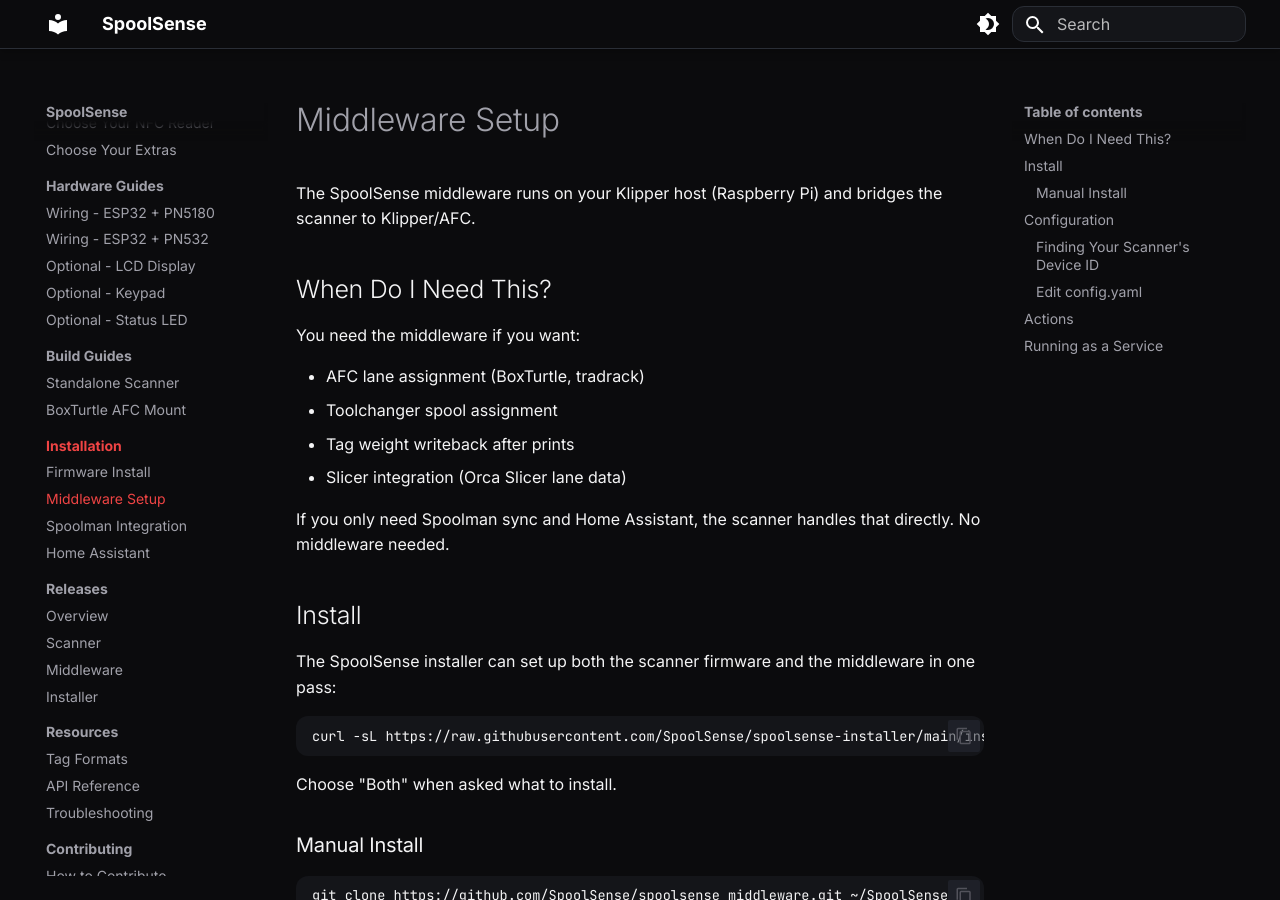
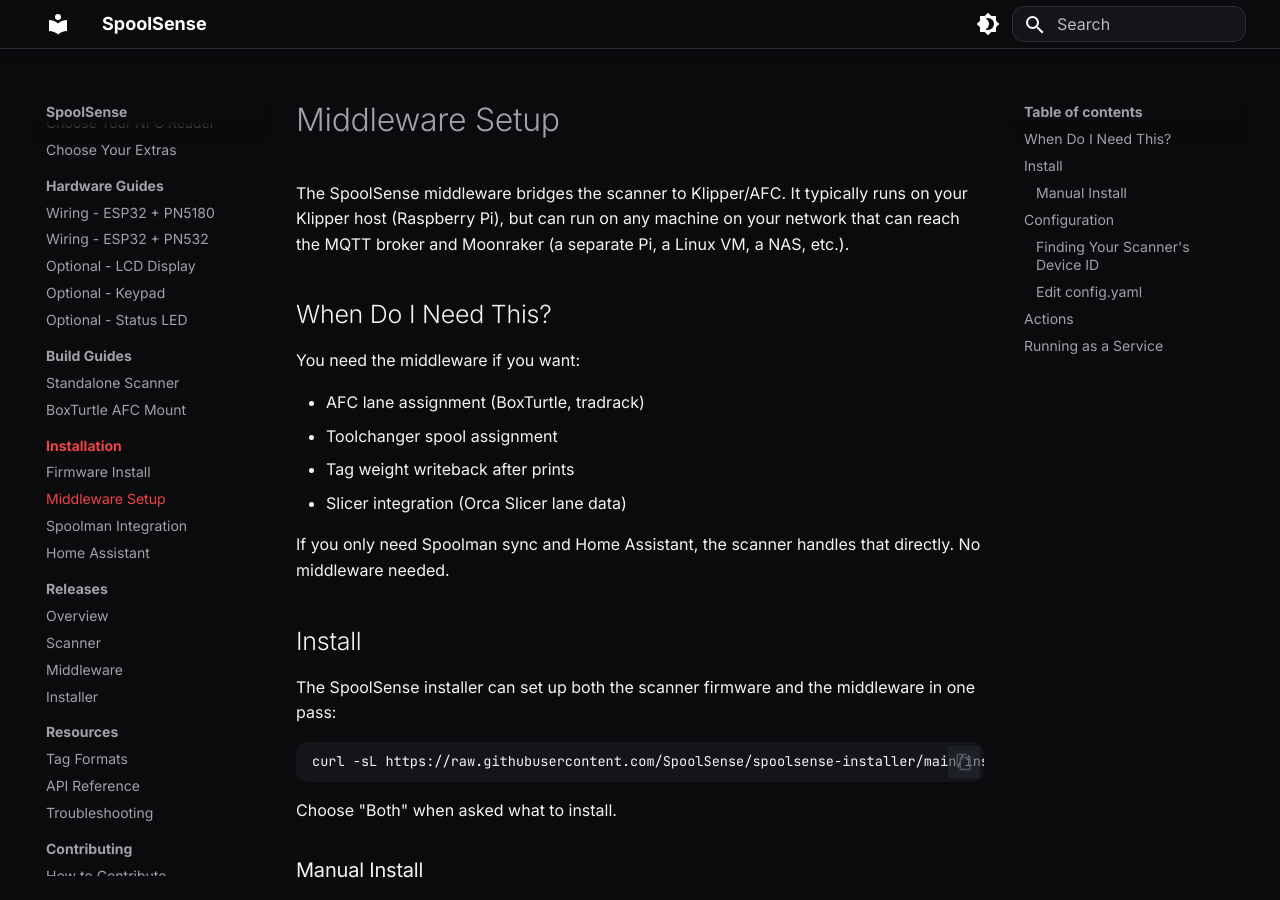
Before and after one commit to SpoolSense/spoolsense.org, an MkDocs documentation site: the page built from docs/installation/middleware.md, in a window 1280 px wide and 900 px high. Built offline with MkDocs 1.6.1 and Material for MkDocs 9.7.7, drawn with Linux system fonts in a browser that asks for light colours.

Commit message:
docs: middleware can run anywhere with network access, not just Klipper host

```diff
--- a/docs/installation/middleware.md
+++ b/docs/installation/middleware.md
@@ -1,6 +1,6 @@
 # Middleware Setup
 
-The SpoolSense middleware runs on your Klipper host (Raspberry Pi) and bridges the scanner to Klipper/AFC.
+The SpoolSense middleware bridges the scanner to Klipper/AFC. It typically runs on your Klipper host (Raspberry Pi), but can run on any machine on your network that can reach the MQTT broker and Moonraker (a separate Pi, a Linux VM, a NAS, etc.).
 
 ## When Do I Need This?
 
```
